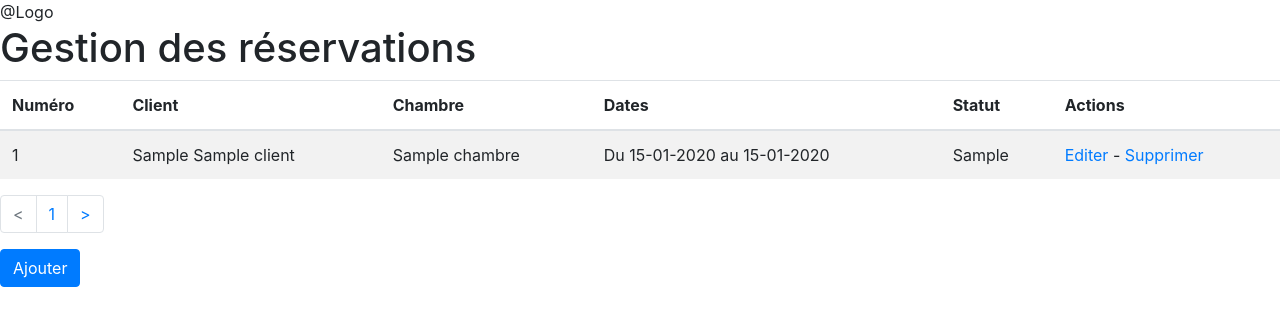
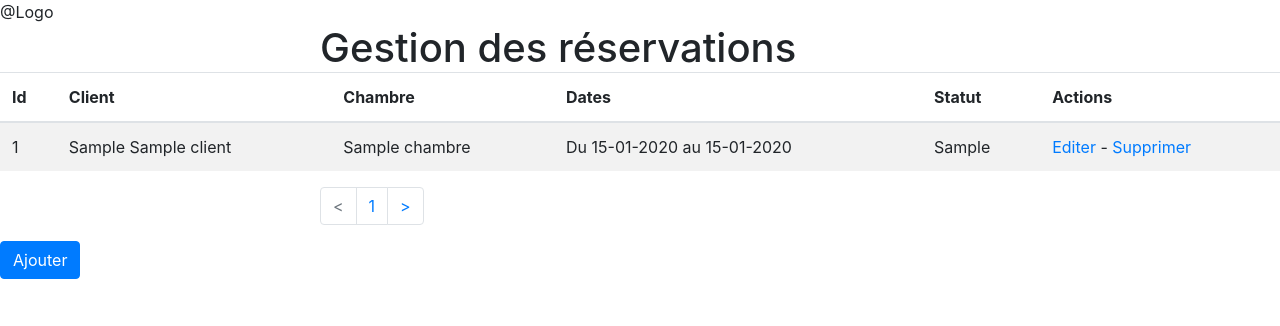
Before and after one commit to CeliaCha/evaluation_4, a PHP site: page / in a window 1280 px wide. Shown: the top 326 px of the page. Run offline with PHP 8.4, Linux system fonts and the light colour scheme; tables that the repository leaves empty or names only in its code hold one stand-in row (values such as "Sample post"); some libraries are stand-ins or nearby versions.

Commit message:
Add some responsive stuff

```diff
--- a/CSS/main.css
+++ b/CSS/main.css
@@ -6,3 +6,24 @@
     margin: auto;
     margin-top: 20px;
 }
+
+@media screen and (max-width: 500px) {
+    .hidden-mobile {
+        display: none;
+    }
+
+}
+
+@media screen and (min-width: 501px) {
+    .hidden-desktop {
+        display: none;
+    }
+
+}
+
+
+
+.h-center {
+    margin: auto;
+    width: 50%;
+}
--- a/Model/Reservation.php
+++ b/Model/Reservation.php
@@ -42,7 +42,7 @@ class Reservation extends Database {
 
     static function getIndex() {
         $req = parent::$db->prepare(
-            "SELECT reservations.id, clients.prenom AS clientprenom, clients.nom AS clientnom, chambres.nom AS chambrenom, dateEntree, dateSortie, reservations.statut, dateModification
+            "SELECT reservations.id, clients.prenom AS clientprenom, clients.nom AS clientnom, chambres.nom AS chambrenom, chambres.numero AS chambrenum, dateEntree, dateSortie, reservations.statut, dateModification
             FROM reservations
             INNER JOIN clients
             ON reservations.clientId = clients.id
--- a/Views/Foot.php
+++ b/Views/Foot.php
@@ -1,8 +1,6 @@
-<script src='https://code.jquery.com/jquery-3.1.1.min.js'></script>
-    <script src='https://cdnjs.cloudflare.com/ajax/libs/popper.js/1.12.9/umd/popper.min.js' integrity='sha384-ApNbgh9B+Y1QKtv3Rn7W3mgPxhU9K/ScQsAP7hUibX39j7fakFPskvXusvfa0b4Q'
-        crossorigin='anonymous'></script>
-    <script src='https://maxcdn.bootstrapcdn.com/bootstrap/4.0.0/js/bootstrap.min.js' integrity='sha384-JZR6Spejh4U02d8jOt6vLEHfe/JQGiRRSQQxSfFWpi1MquVdAyjUar5+76PVCmYl'
-        crossorigin='anonymous'></script>
+    <script src="https://code.jquery.com/jquery-3.2.1.slim.min.js" integrity="sha384-KJ3o2DKtIkvYIK3UENzmM7KCkRr/rE9/Qpg6aAZGJwFDMVNA/GpGFF93hXpG5KkN" crossorigin="anonymous"></script>
+    <script src="https://cdnjs.cloudflare.com/ajax/libs/popper.js/1.12.9/umd/popper.min.js" integrity="sha384-ApNbgh9B+Y1QKtv3Rn7W3mgPxhU9K/ScQsAP7hUibX39j7fakFPskvXusvfa0b4Q" crossorigin="anonymous"></script>
+    <script src="https://maxcdn.bootstrapcdn.com/bootstrap/4.0.0/js/bootstrap.min.js" integrity="sha384-JZR6Spejh4U02d8jOt6vLEHfe/JQGiRRSQQxSfFWpi1MquVdAyjUar5+76PVCmYl" crossorigin="anonymous"></script>
     <script src='JS/main.js'></script>
 </body>
 </html>
--- a/Views/Head.php
+++ b/Views/Head.php
@@ -1,12 +1,12 @@
 <!DOCTYPE html>
 <html lang="en">
 <head>
-    <meta charset="UTF-8">
-    <meta name="viewport" content="width=device-width, initial-scale=1.0">
+    <meta charset="utf-8">
+    <meta name="viewport" content="width=device-width, initial-scale=1, shrink-to-fit=no">
+
     <meta http-equiv="X-UA-Compatible" content="ie=edge">
     <title>Eval 4</title>
-    <link rel='stylesheet' href='https://maxcdn.bootstrapcdn.com/bootstrap/4.0.0/css/bootstrap.min.css' integrity='sha384-Gn5384xqQ1aoWXA+058RXPxPg6fy4IWvTNh0E263XmFcJlSAwiGgFAW/dAiS6JXm'
-        crossorigin='anonymous'>
+    <link rel="stylesheet" href="https://maxcdn.bootstrapcdn.com/bootstrap/4.0.0/css/bootstrap.min.css" integrity="sha384-Gn5384xqQ1aoWXA+058RXPxPg6fy4IWvTNh0E263XmFcJlSAwiGgFAW/dAiS6JXm" crossorigin="anonymous">
     <link rel='stylesheet' href='CSS/main.css'>
 </head>
 <body>
--- a/Views/Home.php
+++ b/Views/Home.php
@@ -19,32 +19,34 @@
 ?>
 
 <div>@Logo</div>
-
-<h1>Gestion des réservations</h1>
+<div id='wrapper'>
+<h1 class='h-center'>Gestion des réservations</h1>
 
 <!-- Reservations table -->
+<div class="table-responsive">
 <table class="table table-striped">
   <thead>
     <tr>
-      <th scope="col">Numéro</th>
+      <th scope="col">Id</th>
       <th scope="col">Client</th>
       <th scope="col">Chambre</th>
       <th scope="col">Dates</th>
-      <th scope="col">Statut</th>
+      <th class="hidden-mobile" scope="col" >Statut</th>
       <th scope="col">Actions</th>
     </tr>
   </thead>
   <tbody>
+    <span class='hidden-mobile'></span>
     <?php
       foreach ($resToDisplay as $row) {
         $dateEntree = date("d-m-Y", strtotime(substr($row['dateEntree'], 0, 10)));
         $dateSortie = date("d-m-Y", strtotime(substr($row['dateSortie'], 0, 10)));
         echo "<tr>
                 <td>{$row['id']}</td>
-                <td>{$row['clientprenom']} {$row['clientnom']}</td>
-                <td>{$row['chambrenom']}</td>
-                <td>Du {$dateEntree} au {$dateSortie}</td>
-                <td> {$row['statut']}</td>
+                <td><span class='hidden-mobile'>{$row['clientprenom']} </span>{$row['clientnom']}</td>
+                <td><span class='hidden-mobile'>{$row['chambrenom']}</span><span class='hidden-desktop'>{$row['chambrenum']}</span></td>
+                <td><span class='hidden-mobile'>Du </span>{$dateEntree}<span class='hidden-mobile'> au {$dateSortie}</td>
+                <td class='hidden-mobile'> {$row['statut']}</td>
                 <td>
                   <a href='index.php?page=add-edit&action=edit&idres={$row['id']}'>Editer</a> -
                   <a href='index.php?page=delete&idres={$row['id']}'>Supprimer</a>
@@ -55,9 +57,10 @@
     ?>
   </tbody>
 </table>
+</div>
 
 <!-- Pagination bar -->
-<nav aria-label="Page navigation example">
+<nav class='h-center' aria-label="Page navigation example">
   <ul class="pagination">
     <?php
       echo "<li class='page-item {$linkprevious}'><a class='page-link' href='index.php?page=home&numpage=" . intval($numPage - 1) . "'><</a></li>";
@@ -70,4 +73,5 @@
   </ul>
 </nav>
 
-<a class="btn btn-primary" href="index.php?page=add-edit&action=add">Ajouter</a>
+<a class="btn btn-primary" class='h-center' href="index.php?page=add-edit&action=add">Ajouter</a>
+</div>
```
